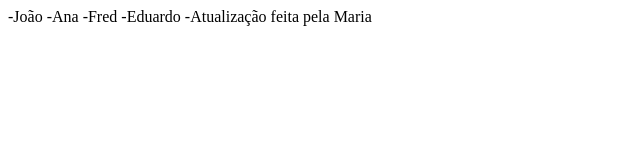
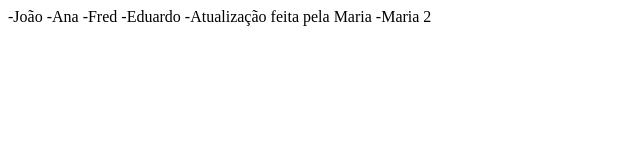
Before and after one commit to analuztx/projeto-3b1, a plain HTML site: page index.html in a window 1280 px wide. Shown: the full height of the page, 0-640 px from the left. Drawn offline with Linux system fonts and the light colour scheme.

Commit message:
VersãoMaria2

```diff
--- a/index.html
+++ b/index.html
@@ -12,5 +12,6 @@
     -Fred
     -Eduardo
     -Atualização feita pela Maria
+    -Maria 2
 </body>
 </html>
```
